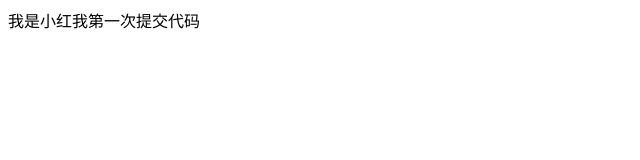
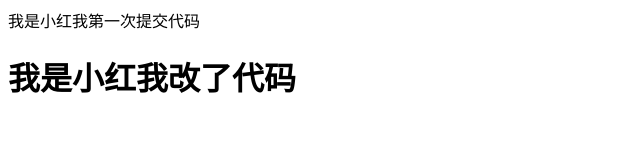
Before and after one commit to ymctx/gitLearn8, a plain HTML site: page index.html in a window 1280 px wide. Shown: the whole page, without its empty margins (0-640 px from the left). Drawn offline with Linux system fonts and the light colour scheme.

Commit message:
我改了第二行代码

```diff
--- a/index.html
+++ b/index.html
@@ -7,5 +7,6 @@
 </head>
 <body>
     <div>我是小红我第一次提交代码</div>
+    <h1>我是小红我改了代码</h1>
 </body>
 </html>
```
